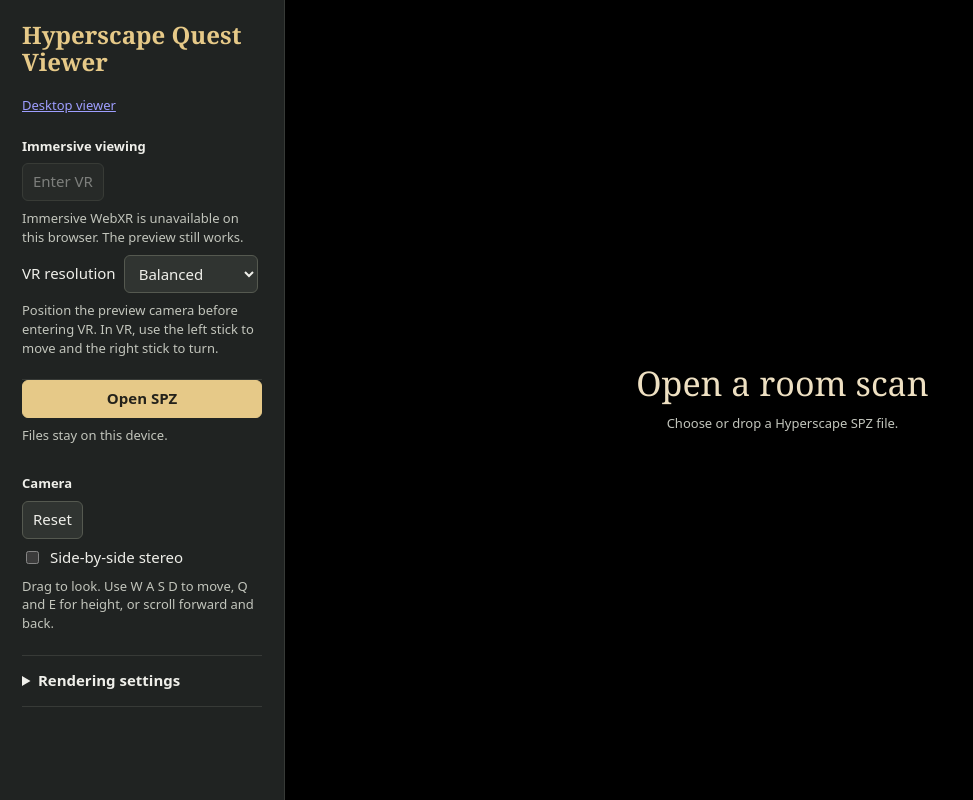
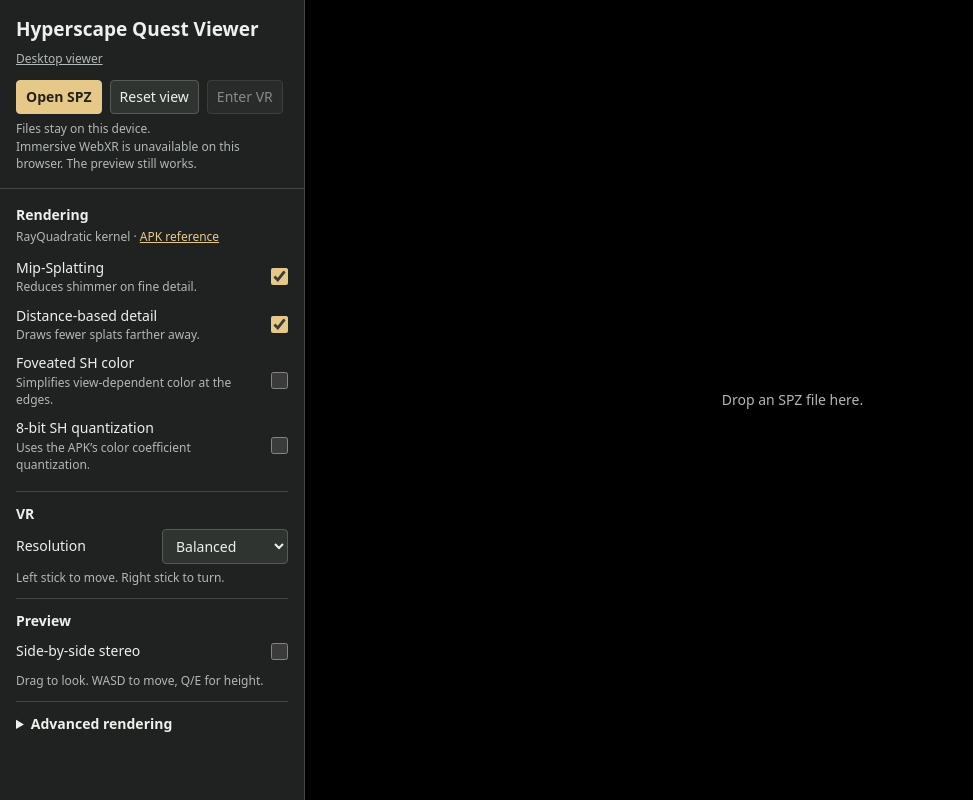
Before and after one commit to adc103/hyperscape-spz-tools, a plain HTML site: page viewer/quest.html in a window 1280 px wide. Shown: the whole page, without its empty margins (0-973 px from the left). Drawn offline with Linux system fonts and the light colour scheme.

Commit message:
Simplify viewer controls and show common rendering options

```diff
--- a/viewer/quest.html
+++ b/viewer/quest.html
@@ -1,58 +1,66 @@
 <!doctype html>
 <html lang="en">
+<head>
     <meta charset="utf-8">
-<meta name="viewport" content="width=device-width,initial-scale=1">
+    <meta name="viewport" content="width=device-width, initial-scale=1">
     <title>Hyperscape Quest Viewer</title>
-<style>
-:root{color-scheme:dark;font:15px/1.45 system-ui;background:#171a1a;color:#efefea;--accent:#e6c988;--line:#373a37}
-*{box-sizing:border-box}body{margin:0;display:grid;grid-template-columns:285px minmax(0,1fr);min-height:100dvh}
-aside{padding:22px;overflow:auto;max-height:100dvh;background:#202322;border-right:1px solid var(--line)}
-h1{font:600 24px/1.12 Georgia,serif;margin:0 0 20px;color:var(--accent)}
-h2{font-size:13px;margin:0 0 8px} section,details{padding:14px 0;border-bottom:1px solid var(--line)}
-button,select{font:inherit;color:inherit;background:#303431;border:1px solid #555950;border-radius:6px;padding:7px 10px}
-button:hover,select:hover{border-color:var(--accent)}button:disabled{opacity:.45}button:focus-visible,select:focus-visible,summary:focus-visible,canvas:focus-visible{outline:2px solid var(--accent)}
-.primary{background:var(--accent);color:#24221b;border-color:var(--accent);font-weight:650;width:100%}
-label{display:flex;align-items:center;gap:8px;margin:8px 0}input{accent-color:var(--accent)}
-p{margin:8px 0;color:#c2c5bc;font-size:13px}summary{cursor:pointer;font-weight:600}
-main{position:relative;min-height:65dvh;overflow:hidden;background:#121413}canvas{position:absolute;width:100%;height:100%;touch-action:none;cursor:grab;display:block}canvas:active{cursor:grabbing}
-#empty{position:absolute;inset:0;display:grid;place-items:center;pointer-events:none;padding:26px;text-align:center}
-#empty[hidden]{display:none}#empty strong{font:34px Georgia,serif;color:#eee0c2}#status{min-height:2em;overflow-wrap:anywhere}#status.error{color:#ffad9e}
-#stats{position:absolute;bottom:15px;left:15px;margin:0;background:#161716dc;padding:7px 11px;border-radius:6px;pointer-events:none}
-select{max-width:100%}.row{display:flex;gap:7px;flex-wrap:wrap}.small{font-size:12px}
-@media(max-width:680px){body{display:flex;flex-direction:column-reverse}aside{max-height:none;border-right:0}main{height:63dvh}}
-</style>
-<aside>
+    <link rel="stylesheet" href="viewer.css">
+</head>
+<body class="layout">
+<header class="file-panel">
     <h1>Hyperscape Quest Viewer</h1>
-<p><a href="desktop.html">Desktop viewer</a></p>
-<section><h2>Immersive viewing</h2>
+    <a class="header-link" href="desktop.html">Desktop viewer</a>
+    <div class="actions">
+        <button id="open" class="primary">Open SPZ</button>
+        <button id="reset">Reset view</button>
         <button id="enterVr" disabled>Enter VR</button>
+    </div>
+    <input id="file" type="file" accept=".spz" hidden>
+    <p id="status" role="status">Files stay on this device.</p>
     <p id="xrStatus" role="status">Checking WebXR support…</p>
-<label>VR resolution <select id="xrScale"><option value="0.65">Balanced</option><option value="0.50">Performance</option><option value="0.85">High</option></select></label>
-<p>Position the preview camera before entering VR. In VR, use the left stick to move and the right stick to turn.</p>
+</header>
+<main id="viewport" aria-label="Scan view">
+    <canvas id="view" tabindex="0" aria-label="3D scene. Drag to look and use WASD to move."></canvas>
+    <div id="empty">Drop an SPZ file here.</div>
+    <p id="stats" hidden></p>
+</main>
+<aside class="settings-panel" aria-label="Viewer settings">
+    <section aria-labelledby="render-heading">
+        <h2 id="render-heading">Rendering</h2>
+        <p class="hint range-note">RayQuadratic kernel · <a href="https://github.com/adc103/hyperscape-spz-tools/blob/main/docs/rendering.md">APK reference</a></p>
+        <label class="setting"><span>Mip-Splatting<span class="hint">Reduces shimmer on fine detail.</span></span><input id="mip" type="checkbox" checked></label>
+        <label class="setting"><span>Distance-based detail<span class="hint">Draws fewer splats farther away.</span></span><input id="lod" type="checkbox" checked></label>
+        <label class="setting"><span>Foveated SH color<span class="hint">Simplifies view-dependent color at the edges.</span></span><input id="sh" type="checkbox"></label>
+        <label class="setting"><span>8-bit SH quantization<span class="hint">Uses the APK’s color coefficient quantization.</span></span><input id="quant" type="checkbox"></label>
     </section>
-<button id="open" class="primary">Open SPZ</button><input id="file" type="file" accept=".spz" hidden>
-<p id="status" role="status">Files stay on this device.</p>
-<section><h2>Camera</h2><div class="row"><button id="reset">Reset</button></div>
-<label><input id="stereo" type="checkbox"> Side-by-side stereo</label>
-<p>Drag to look. Use W A S D to move, Q and E for height, or scroll forward and back.</p></section>
-<details><summary>Rendering settings</summary>
-<label><input id="mip" type="checkbox" checked> Mip-Splatting</label>
-<label><input id="sh" type="checkbox"> Foveated spherical harmonics</label>
-<label><input id="quant" type="checkbox"> 8-bit SH quantization</label>
-<label><input id="lod" type="checkbox" checked> Distance-based detail</label>
-<label><input id="adaptive" type="checkbox"> Adaptive GPU budget</label>
-<label><input id="foveation" type="checkbox"> Two-resolution composition</label>
-<label>Reuse layer <select id="reuse"><option value="0">Off</option><option value="1">Low resolution</option><option value="2">High resolution</option></select></label>
-<label>Color conversion <select id="color"><option value="0">Off</option><option value="1">Per splat</option><option value="2">Composite</option></select></label>
-<label>Sort keys <select id="sort"><option value="32">32-bit distance</option><option value="16">16-bit distance</option></select></label>
-<button id="openFrame">Load frame settings</button> <button id="clearFrame" hidden>Clear</button><input id="frameFile" type="file" accept=".json" hidden>
-<p id="frameStatus">Optional JSON for calibrated eyes, scene depth and render controls.</p>
-<details><summary>Frame settings format</summary><p>Optional <code>eyes</code> (one or two) each have <code>position</code>, <code>forward</code>, <code>down</code>, <code>right</code> (unit vectors in the scan's coordinates), <code>tan</code> (two positive half-FOV tangents), and optional NDC <code>shift</code> and <code>fovea</code>. Each eye can include <code>depth</code> with <code>width</code>, <code>height</code> and <code>meters</code> (top-to-bottom linear camera depth, 0 for unknown).</p><p>Optional top-level controls are <code>near</code>, <code>far</code>, <code>width</code> and <code>height</code> (full-resolution intermediate per eye), <code>depthOffset</code>, <code>foveationRadius</code>, <code>mipFadePercent</code>, <code>detailNear</code>, <code>detailFar</code>, <code>distanceNear</code>, <code>distanceFar</code>, <code>detailFade</code>, <code>frontToBack</code> (boolean), <code>maxSplats</code>, <code>gpuBudgetMs</code>, <code>clipDepth</code> (0.01 or 0.99), and <code>alpha</code> with <code>power</code>, <code>threshold</code>, <code>boost</code>, <code>offset</code>, <code>cutoff</code>, and <code>unpremultiply</code>.</p></details>
-<p>The browser viewer uses its own visibility compaction, GPU timer feedback, and two-resolution layer sizes. Quest runtime settings can be supplied where exposed above.</p>
+    <section aria-labelledby="vr-heading">
+        <h2 id="vr-heading">VR</h2>
+        <label class="select-row"><span>Resolution</span><select id="xrScale"><option value="0.65">Balanced</option><option value="0.50">Performance</option><option value="0.85">High</option></select></label>
+        <p class="hint">Left stick to move. Right stick to turn.</p>
+    </section>
+
+    <section aria-labelledby="camera-heading">
+        <h2 id="camera-heading">Preview</h2>
+        <label class="setting"><span>Side-by-side stereo</span><input id="stereo" type="checkbox"></label>
+        <p class="hint">Drag to look. WASD to move, Q/E for height.</p>
+    </section>
+    <details>
+        <summary>Advanced rendering</summary>
+        <label class="select-row"><span>Depth sort</span><select id="sort"><option value="32">32-bit</option><option value="16">16-bit</option></select></label>
+        <label class="select-row"><span>Convert color to linear</span><select id="color"><option value="0">Off</option><option value="1">Per splat</option><option value="2">Composite</option></select></label>
+        <p class="hint">Composite conversion is available in 2D and WebGL VR.</p>
+        <label class="setting"><span>Adaptive GPU budget (2D preview)</span><input id="adaptive" type="checkbox"></label>
+        <label class="setting"><span>Two-resolution rendering (2D preview)</span><input id="foveation" type="checkbox"></label>
+        <label class="select-row"><span>Frame reuse (2D preview)</span><select id="reuse"><option value="0">Off</option><option value="1">Low-resolution layer</option><option value="2">High-resolution layer</option></select></label>
+        <div class="actions">
+            <button id="openFrame">Load frame JSON</button>
+            <button id="clearFrame" hidden>Clear</button>
+        </div>
+        <input id="frameFile" type="file" accept=".json" hidden>
+        <p id="frameStatus" role="status"></p>
+        <p class="hint"><a href="https://github.com/adc103/hyperscape-spz-tools/blob/main/docs/viewers.md#frame-json">Frame JSON format</a></p>
     </details>
 </aside>
-<main id="viewport"><canvas id="view" tabindex="0" aria-label="3D scene. Drag to look and use WASD to move."></canvas><div id="empty"><div><strong>Open a room scan</strong><p>Choose or drop a Hyperscape SPZ file.</p></div></div><p id="stats" hidden></p></main>
-
 <script src="format.js"></script>
 <script src="shaders.js"></script>
 <script src="render.js"></script>
@@ -60,4 +68,5 @@ select{max-width:100%}.row{display:flex;gap:7px;flex-wrap:wrap}.small{font-size:
 <script src="app.js"></script>
 <script src="webgpu.js"></script>
 <script src="xr.js"></script>
+</body>
 </html>
--- /dev/null
+++ b/viewer/viewer.css
@@ -0,0 +1,97 @@
+:root {
+    color-scheme: dark;
+    font: 14px/1.45 system-ui, sans-serif;
+    color: #eef0ed;
+    background: #202222;
+    --muted: #b2b8b4;
+    --line: #414644;
+    --accent: #e6c988;
+}
+* { box-sizing: border-box; }
+body { margin: 0; }
+[hidden] { display: none !important; }
+.layout {
+    display: grid;
+    grid-template-columns: 304px minmax(0, 1fr);
+    grid-template-rows: auto minmax(0, 1fr);
+    grid-template-areas: "file scene" "settings scene";
+    height: 100dvh;
+}
+.file-panel, .settings-panel { padding: 16px; }
+.file-panel { grid-area: file; }
+.settings-panel {
+    grid-area: settings;
+    overflow: auto;
+    min-width: 0;
+    border-top: 1px solid var(--line);
+}
+h1 { font-size: 19px; margin: 0 0 4px; }
+h2, summary { font-size: 14px; font-weight: 650; }
+h2 { margin: 0; }
+p { margin: 0; }
+a { color: var(--accent); }
+.header-link, .hint, #status, #frameStatus, #xrStatus { font-size: 12px; color: var(--muted); }
+#status, #frameStatus, #xrStatus { overflow-wrap: anywhere; }
+#status.error { color: #ffad9e; }
+.actions { display: flex; align-items: center; gap: 8px; margin: 12px 0 6px; }
+button, select {
+    font: inherit;
+    color: inherit;
+    background: #303431;
+    border: 1px solid #555c58;
+    border-radius: 4px;
+    padding: 6px 9px;
+}
+button { cursor: pointer; }
+button:disabled { opacity: .50; cursor: default; }
+button:not(:disabled):hover, select:hover { border-color: var(--accent); }
+button.primary { background: var(--accent); border-color: var(--accent); color: #24221b; font-weight: 650; }
+:focus-visible { outline: 2px solid var(--accent); outline-offset: 2px; }
+.setting, .select-row {
+    display: flex;
+    align-items: center;
+    justify-content: space-between;
+    gap: 10px;
+    min-height: 40px;
+    padding: 5px 0;
+}
+.setting { cursor: pointer; }
+.setting input { flex: none; width: 17px; height: 17px; margin: 0; accent-color: var(--accent); }
+.setting .hint { display: block; }
+.select-row select { min-width: 108px; max-width: 55%; }
+.range-note { margin: 2px 0 8px; }
+section + section, details { border-top: 1px solid var(--line); margin-top: 12px; padding-top: 12px; }
+summary { cursor: pointer; }
+details[open] summary { margin-bottom: 8px; }
+main {
+    grid-area: scene;
+    position: relative;
+    min-width: 0;
+    overflow: hidden;
+    background: #131515;
+    border-left: 1px solid var(--line);
+}
+canvas { position: absolute; width: 100%; height: 100%; touch-action: none; cursor: grab; display: block; }
+canvas:active { cursor: grabbing; }
+canvas:focus-visible { outline-offset: -3px; }
+#empty { position: absolute; inset: 0; display: grid; place-items: center; color: var(--muted); pointer-events: none; }
+#stats {
+    position: absolute;
+    bottom: 10px;
+    left: 10px;
+    padding: 5px 8px;
+    font-size: 12px;
+    background: #161716e8;
+    border-radius: 4px;
+    pointer-events: none;
+}
+@media (max-width: 680px) {
+    .layout {
+        grid-template-columns: minmax(0, 1fr);
+        grid-template-rows: auto minmax(220px, 54dvh) auto;
+        grid-template-areas: "file" "scene" "settings";
+        height: auto;
+    }
+    main { border-left: 0; border-top: 1px solid var(--line); }
+    .settings-panel { overflow: visible; }
+}
```
Also changed, not shown: docs/viewers.md (+13 -0 lines), viewer/desktop.html (+52 -46 lines). Lines whose indentation alone changed are shown as unchanged.
